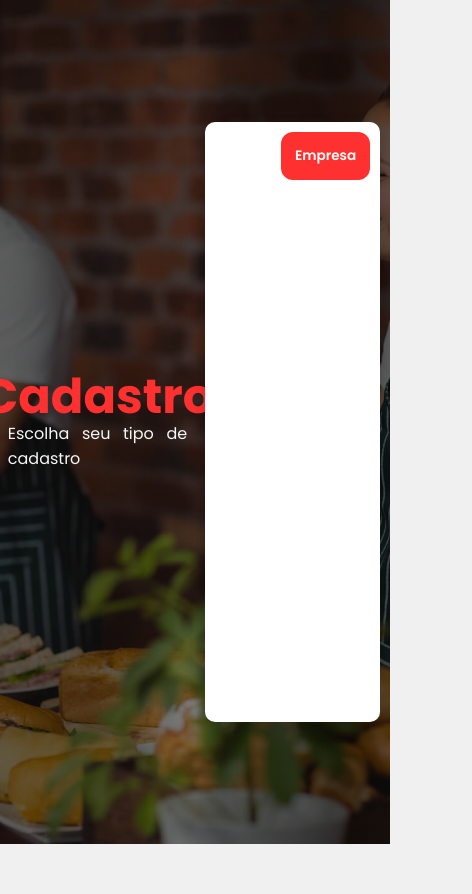
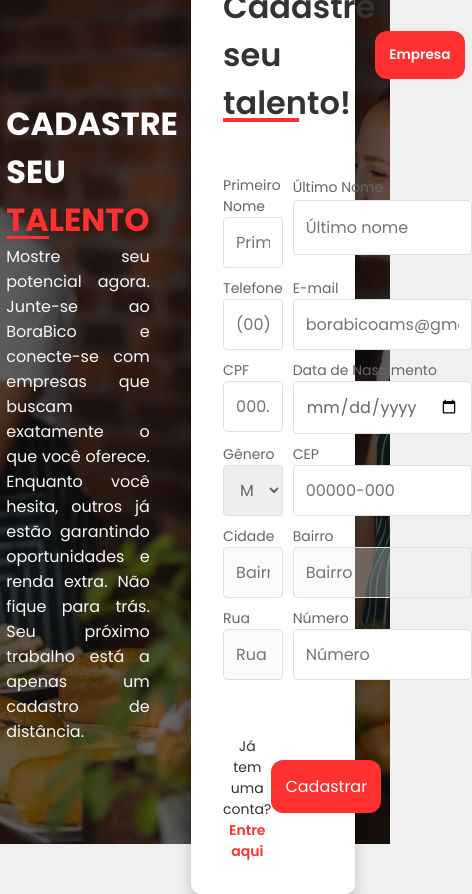
Before and after one commit to Jopolezi/Projeto-Integrador, a React (Vite) app in the folder projeto-integrador/: page /register in a window 390 px wide. Shown: the whole page, 472 px wide, since content can reach past the window. Before the commit the page ends 844 px from the top, so only its background shows below. Built offline with nearby package versions, Linux system fonts and the light colour scheme; a web font is replaced by a local one.

Commit message:
Interface Register finalizado (Falta responsividade)

```diff
--- a/projeto-integrador/src/pages/register/register.jsx
+++ b/projeto-integrador/src/pages/register/register.jsx
@@ -1,4 +1,5 @@
 import React, { useState } from 'react';
+import { Link } from 'react-router-dom';
 import styledComponentsRegister from './styledRegister';
 import './register.css';
 import '../../styles/cssGlobal.css';
@@ -16,13 +17,16 @@ const {
   FormRegister,
   ButtonViewRegister,
   TitleEnterpriseRegister,
-  InputsWrapper,
+  InputsGrid,
   InputContainer,
   InputLabel,
   Input,
   InputDateType,
   Select,
-  Option
+  Option,
+  SubmitButton,
+  LoginButton,
+  Flex
 } = styledComponentsRegister;
 
 function Register() {
@@ -39,72 +43,208 @@ function Register() {
     <ContainerRegister>
       <ContainerLeft>
         <ContentLeft>
+          {showEnterprise ? (
+            <>
             <ContentLeftTitle>
-            <ContentLeftSpanTitle>Cadastro</ContentLeftSpanTitle>
+            SUA EMPRESA NO <ContentLeftSpanTitle>BORABICO</ContentLeftSpanTitle>
             </ContentLeftTitle>
-          <ContentLeftSubtitle>Escolha seu tipo de cadastro</ContentLeftSubtitle>
+
+            <ContentLeftSubtitle>Olá, que bom ter você por aqui no BORABICO. Somos a plataforma que conecta sua empresa com pessoas talentosas que estão em busca de oportunidades — desde pequenos trabalhos até vagas permanentes.
+            </ContentLeftSubtitle>
+            </>
+          ): (
+            <>
+            <ContentLeftTitle className="reveal-left">CADASTRE SEU <ContentLeftSpanTitle>TALENTO</ContentLeftSpanTitle></ContentLeftTitle>
+
+            <ContentLeftSubtitle className="reveal-left">Mostre seu potencial agora. Junte-se ao BoraBico e conecte-se com empresas que buscam exatamente o que você oferece. Enquanto você hesita, outros já estão garantindo oportunidades e renda extra.
+
+            Não fique para trás. Seu próximo trabalho está a apenas um cadastro de distância.
+            </ContentLeftSubtitle>
+            </>
+          )}
         </ContentLeft>
       </ContainerLeft>
 
       <ContainerRight>
         <ContentRight>
-          <FormRegister>
+
+            {showEnterprise ? (
+             <>
+            <FormRegister className="reveal-fade">
+            <Flex>
+            <TitleEnterpriseRegister>Cadastre a sua empresa</TitleEnterpriseRegister>
+
             <ButtonViewRegister
               type="button"
               onClick={toggleEnterpriseVisibility}>
               {showEnterprise ? 'Pessoa Física' : 'Empresa'}
             </ButtonViewRegister>
+            </Flex>
 
-            {showEnterprise ? (
-             <>
-            <TitleEnterpriseRegister>REGISTRE A SUA EMPRESA</TitleEnterpriseRegister>
-
-            <InputsWrapper>
-             <InputContainer>
-             <InputLabel>CNPJ</InputLabel>
-             <Input type="number" placeholder="CNPJ" />
-             </InputContainer>
-
+            <InputsGrid>
             <InputContainer>
             <InputLabel>Razão Social</InputLabel>
-             <Input type="text" placeholder="Razão Social" maxLength={30}></Input>
+            <Input type="text" placeholder="Razão Social" maxLength={30}/>
             </InputContainer>
 
             <InputContainer>
             <InputLabel>Nome Fantasia</InputLabel>
-             <Input type="text" placeholder="Nome Fantasia" />
+            <Input type="text" placeholder="Nome Fantasia" maxLength={30}/>
+            </InputContainer>
+
+            <InputContainer>
+            <InputLabel>CNPJ</InputLabel>
+            <Input type="text" placeholder="00.000.000/0000-00" maxLength={18}/>
             </InputContainer>
 
             <InputContainer>
             <InputLabel>Inscrição Estadual</InputLabel>
-             <Input type="text" placeholder="Inscrição Estadual" maxLength={14} />
+            <Input type="text" placeholder="Inscrição Estadual" maxLength={14}/>
             </InputContainer>
 
             <InputContainer>
-              <InputLabel>Email</InputLabel>
-              <Input type="text" placeholder="E-mail profissional" />
+            <InputLabel>Porte da Empresa</InputLabel>
+            <Select>
+              <Option disabled>Escolha o Porte da Empresa</Option>
+              <Option>Grande Porte</Option>
+              <Option>Médio Porte</Option>
+              <Option>Pequeno Porte</Option>
+              <Option>Micro Porte</Option>
+            </Select>
+            </InputContainer>
+
+            <InputContainer>
+            <InputLabel>Telefone Corporativo</InputLabel>
+            <Input type="text" placeholder="Telefone Corporativo" />
+            </InputContainer>
+
+            <InputContainer>
+            <InputLabel>E-Mail Corporativo</InputLabel>
+            <Input type="text" placeholder="E-Mail Corporativo" />
+            </InputContainer>
+
+            <InputContainer>
+            <InputLabel>CEP</InputLabel>
+            <Input type="text" placeholder="00000-000" />
+            </InputContainer>
+
+            <InputContainer>
+            <InputLabel>Cidade</InputLabel>
+            <Input type="text" placeholder="Cidade" disabled/>
+            </InputContainer>
+
+            <InputContainer>
+            <InputLabel>Bairro</InputLabel>
+            <Input type="text" placeholder="Bairro" disabled/>
+            </InputContainer>
+
+            <InputContainer>
+            <InputLabel>Rua</InputLabel>
+            <Input type="text" placeholder="Rua" disabled/>
+            </InputContainer>
+
+            <InputContainer>
+            <InputLabel>Número</InputLabel>
+            <Input type="text" placeholder="Número" />
+            </InputContainer>
+            </InputsGrid>
+
+            <Flex>
+              <LoginButton>Já tem uma conta? <Link to="/login">Entre aqui</Link></LoginButton>
+            <SubmitButton>Cadastrar</SubmitButton>
+            </Flex>
+            </FormRegister>
+             </>
+            ) : (
+              <>
+              <FormRegister className="reveal-fade">
+
+              <Flex><TitleEnterpriseRegister>Cadastre seu talento!</TitleEnterpriseRegister>
+            <ButtonViewRegister
+              type="button"
+              onClick={toggleEnterpriseVisibility}>
+              {showEnterprise ? 'Pessoa Física' : 'Empresa'}
+            </ButtonViewRegister>
+            </Flex>
+
+            <InputsGrid>
+            <InputContainer>
+            <InputLabel>Primeiro Nome</InputLabel>
+            <Input type="text" placeholder="Primeiro Nome" />
+            </InputContainer>
+
+            <InputContainer>
+            <InputLabel>Último Nome</InputLabel>
+            <Input type="text" placeholder="Último nome" />
             </InputContainer>
 
             <InputContainer>
             <InputLabel>Telefone</InputLabel>
-             <Input type="text" placeholder="(99) 9999-9999" />
+            <Input type="text" placeholder="(00) 0000-0000" />
+            </InputContainer>
+
+            <InputContainer>
+            <InputLabel>E-mail</InputLabel>
+            <Input type="text" placeholder="borabicoams@gmail.com" />
+            </InputContainer>
+
+            <InputContainer>
+            <InputLabel>CPF</InputLabel>
+            <Input type="text" placeholder="000.000.000-00" />
+            </InputContainer>
+
+            <InputContainer>
+            <InputLabel>Data de Nascimento</InputLabel>
+            <InputDateType type="date" />
+            </InputContainer>
+
+            <InputContainer>
+            <InputLabel>Gênero</InputLabel>
+            <Select>
+              <Option disabled> Escolha o seu gênero</Option>
+              <Option>Masculino</Option>
+              <Option>Feminino</Option>
+              <Option>Não-Binário</Option>
+              <Option>Outro</Option>
+            </Select>
             </InputContainer>
 
             <InputContainer>
             <InputLabel>CEP</InputLabel>
-             <Input type="text" placeholder="99999-999" />
+            <Input type="text" placeholder="00000-000" />
             </InputContainer>
-             </InputsWrapper>
-             </>
-            ) : (
-              <>
+
             <InputContainer>
+            <InputLabel>Cidade</InputLabel>
+            <Input type="text" placeholder="Bairro" disabled/>
+            </InputContainer>
 
+            <InputContainer>
+            <InputLabel>Bairro</InputLabel>
+            <Input type="text" placeholder="Bairro" disabled/>
             </InputContainer>
+
+            <InputContainer>
+            <InputLabel>Rua</InputLabel>
+            <Input type="text" placeholder="Rua" disabled/>
+            </InputContainer>
+
+            <InputContainer>
+            <InputLabel>Número</InputLabel>
+            <Input type="text" placeholder="Número" />
+            </InputContainer>
+            </InputsGrid>
+
+            <Flex>
+              <LoginButton>Já tem uma conta? <Link to="/login">Entre aqui</Link></LoginButton>
+            <SubmitButton>Cadastrar</SubmitButton>
+            </Flex>
+
+            </FormRegister>
 
               </>
             )}
-          </FormRegister>
+
         </ContentRight>
       </ContainerRight>
     </ContainerRegister>
--- a/projeto-integrador/src/pages/register/styledRegister.js
+++ b/projeto-integrador/src/pages/register/styledRegister.js
@@ -17,6 +17,13 @@ const colors = {
   dark: '#333333',
   gray: '#666666',
 };
+
+export const Flex = styled.div`
+  display: flex;
+  width: 100%;
+  justify-content: space-between;
+  align-items: center;
+`;
 
 export const ContainerRegister = styled.div`
   display: flex;
@@ -41,7 +48,7 @@ export const ContainerLeft = styled.div`
   justify-content: center;
   position: relative;
   height: 100dvh;
-  width: 50%;
+  width: 40%;
   z-index: 1;
 `;
 
@@ -49,7 +56,6 @@ export const ContentLeft = styled.div`
   display: flex;
   flex-direction: column;
   justify-content: center;
-  align-items: center;
   width: 100%;
   height: 100%;
   padding: 0 4%;
@@ -58,21 +64,31 @@ export const ContentLeft = styled.div`
 `;
 
 export const ContentLeftTitle = styled.h1`
-  font-size: 3rem;
+  position: relative;
+  font-size: 2rem;
   font-weight: 700;
   font-family: ${fonts.family.poppins};
   line-height: 3rem;
   position: relative;
-  color: black;
+  color: ${colors.white};
+
+  &::before {
+  content: "";
+  position: absolute;
+  width: 30%;
+  height: 3.5px;
+  bottom: 5px;
+  left: 0;
+
+  background: ${colors.red};
+  }
   `;
 
 export const ContentLeftSpanTitle = styled.span`
   color: ${colors.red};
-
 `;
 
 export const ContentLeftSubtitle = styled.p`
-
   font-size: 1rem;
   font-weight: 400;
   font-family: ${fonts.family.poppins};
@@ -85,7 +101,7 @@ position: relative;
 display: flex;
 justify-content: center;
 align-items: center;
-width: 70%;
+width: 60%;
 height: 100dvh;
 
 
@@ -101,22 +117,18 @@ height: 100dvh;
 export const FormRegister = styled.form`
   display: flex;
   flex-direction: column;
-  justify-content: center;
   align-items: center;
+  gap: 2rem;
   position: relative;
   width: 100%;
-  max-width: 90%;
-  height: 600px;
-  padding: 4rem 2rem;
+  max-width: 70%;
+  padding: 2rem;
   background: ${colors.white};
   border-radius: 10px;
   box-shadow: 0 6px 15px rgba(0, 0, 0, 0.2);
 `;
 
 export const ButtonViewRegister = styled.button`
-  position: absolute;
-  top: 10px;
-  right: 10px;
   display: flex;
   align-items: center;
   justify-content: center;
@@ -138,16 +150,14 @@ export const ButtonViewRegister = styled.button`
 `;
 
 export const TitleEnterpriseRegister = styled.h1`
+  position: relative;
   display: flex;
-  position: absolute;
-  top: 10px;
-  left: 10px;
   align-items: center;
-  justify-content: center;
   font-size 1rem;
   font-weight: 600;
   font-family: ${fonts.family.poppins};
   color: ${colors.dark};
+  cursor: default;
 
   &::before {
   content: "";
@@ -161,9 +171,10 @@ export const TitleEnterpriseRegister = styled.h1`
   }
 `;
 
-export const InputsWrapper = styled.div`
-  display: flex;
-  flex-wrap: wrap;
+export const InputsGrid = styled.div`
+  display: grid;
+  grid-template-columns: 1fr 1fr;
+  gap: 10px;
   justify-content: space-between;
   width: 100%;
   margin-top: 1rem;
@@ -171,7 +182,9 @@ export const InputsWrapper = styled.div`
 
 
 export const InputContainer = styled.div`
-  width: calc(50% - 8px);
+  display: grid;
+  grid-template-rows: repeat(5, auto);
+  flex-direction: column;
 `;
 
 export const InputLabel = styled.label`
@@ -237,6 +250,43 @@ export const Select = styled.select`
   color: ${colors.gray};
   `;
 
+  export const SubmitButton = styled.button`
+  display: flex;
+  padding: 12px;
+  border: 2px solid transparent;
+  border-radius: 12px;
+  background: ${colors.red};
+  color: ${colors.white};
+  font-size: 1rem;
+  font-family: ${fonts.family.poppins};
+  font-weight: 800px;
+  transition: all 0.5s;
+
+  &:hover{
+  background: none;
+  border: 2px solid ${colors.red};
+  color: ${colors.red};
+  }
+  `;
+
+  export const LoginButton = styled.div`
+  color: ${colors.dark};
+  font-family: ${fonts.family.poppins};
+  font-size: 0.875rem;
+  margin-top: 1.5rem;
+  text-align: center;
+
+  a {
+    color: ${colors.red};
+    text-decoration: none;
+    font-weight: 600;
+
+    &:hover {
+      text-decoration: underline;
+    }
+  }
+  `;
+
 const styledComponentsRegister = {
   ContainerRegister,
   ContainerLeft,
@@ -249,13 +299,16 @@ const styledComponentsRegister = {
   FormRegister,
   ButtonViewRegister,
   TitleEnterpriseRegister,
-  InputsWrapper,
+  InputsGrid,
   InputContainer,
   InputLabel,
   Input,
   InputDateType,
   Select,
-  Option
+  Option,
+  SubmitButton,
+  LoginButton,
+  Flex
 };
 
 export default styledComponentsRegister;
```
Lines whose indentation alone changed are shown as unchanged.
